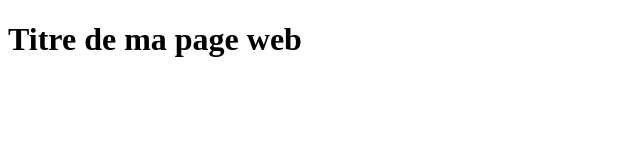
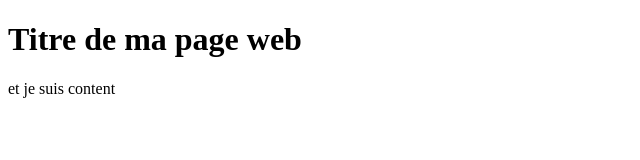
Before and after one commit to FranckAlliprandi/mon-premier-repository, a plain HTML site: page index.html in a window 1280 px wide. Shown: the whole page, without its empty margins (0-640 px from the left). Drawn offline with Linux system fonts and the light colour scheme.

Commit message:
modification de index.html

```diff
--- a/index.html
+++ b/index.html
@@ -5,5 +5,6 @@
 </head>
 <body>
   <h1>Titre de ma page web</h1>
+  <p>et je suis content</p>
 </body>
 </html>
```
